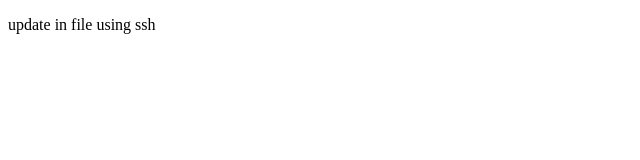
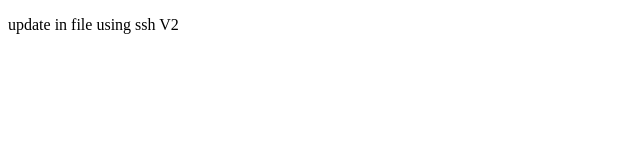
Before and after one commit to maya0998/testrepo, a plain HTML site: page home.html in a window 1280 px wide. Shown: the full height of the page, 0-640 px from the left. Drawn offline with Linux system fonts and the light colour scheme.

Commit message:
update using ssh V2

```diff
--- a/home.html
+++ b/home.html
@@ -6,6 +6,6 @@
     <title>Document</title>
 </head>
 <body>
-    <p>update  in file using ssh</p>
+    <p>update  in file using ssh V2</p>
 </body>
 </html>
```
